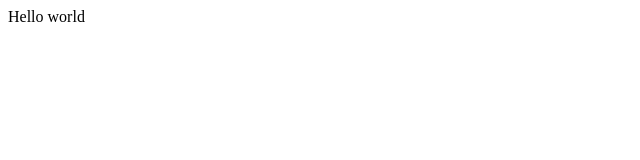
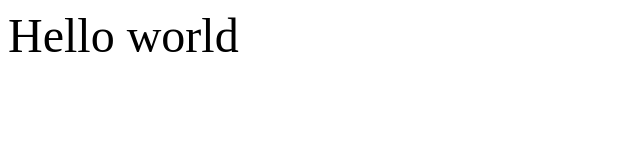
Before and after one commit to Rflpz/hello-world, a plain HTML site: page index.html in a window 1280 px wide. Shown: the whole page, without its empty margins (0-640 px from the left). Drawn offline with Linux system fonts and the light colour scheme.

Commit message:
make the font biger

```diff
--- a/index.css
+++ b/index.css
@@ -1,4 +1,4 @@
 body
 {
-	font-size: 16px;
+	font-size: 48px;
 }
```
